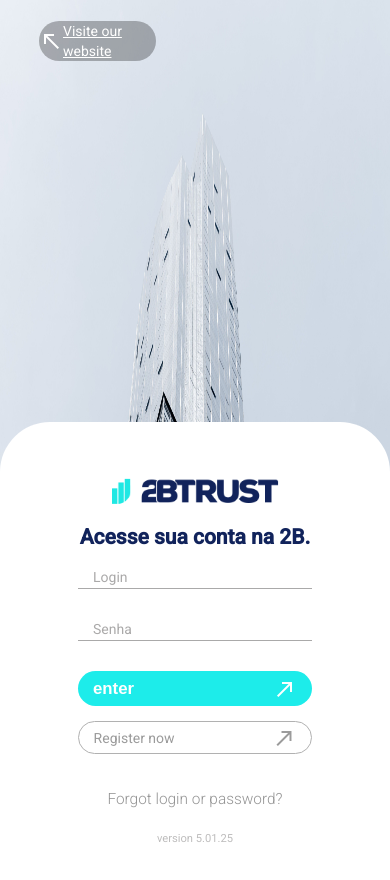
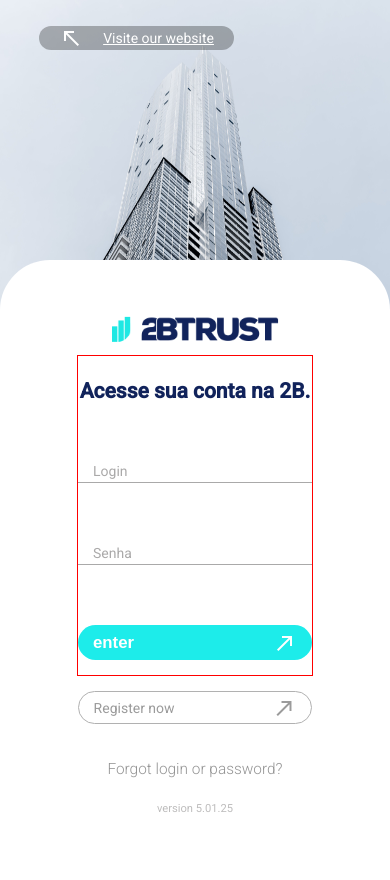
Before and after one commit to PedroTrudes/angular-plataforma-2b, an Angular app: page / in a window 390 px wide. Shown: the top 880 px of the page. Built offline with nearby package versions, Linux system fonts and the light colour scheme.

Commit message:
subindo ajustes de responsividade

```diff
--- a/src/app/components/form/login/login.component.css
+++ b/src/app/components/form/login/login.component.css
@@ -243,9 +243,21 @@
   .container__login--logo img{
     height: 50px;
   }
+  .container__login--form{
+    height: 65vh;
+    border-bottom-left-radius: 0px;
+  }
 
+  .container__login--formulario{
+    padding: 15px 0px;
+    border: 1px solid red;
+  }
+
+  .login--p{
+    margin-bottom: 45px;
+  }
   .form__input--login{
-    margin-bottom: 15px;
+    margin-bottom: 45px;
   }
 
   .form__input--login input{
@@ -270,4 +282,12 @@
     padding: 8px 15px;
 
   }
+
+  .container__login--img img{
+    height: 130%;
+  }
+  .login--img--link{
+    top: 10%;
+    width: 50%;
+  }
 }
```
Also changed, not shown: src/app/components/form/login/login.component.html (+0 -10 lines).
